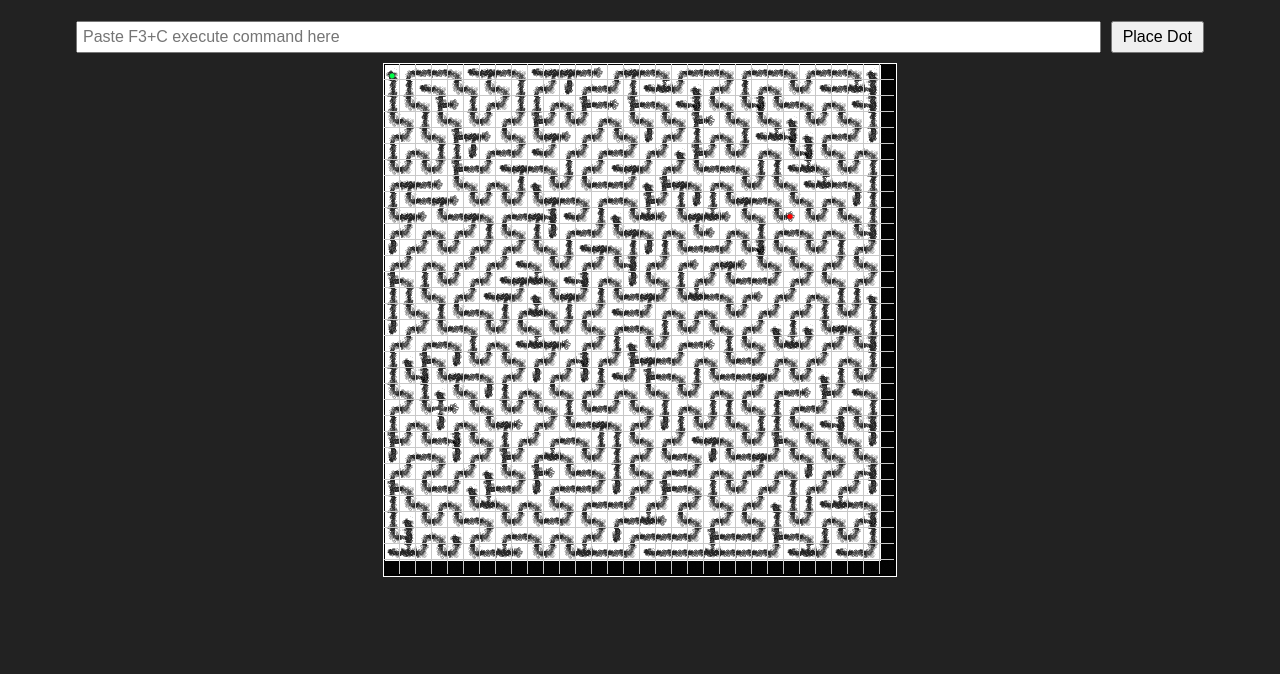
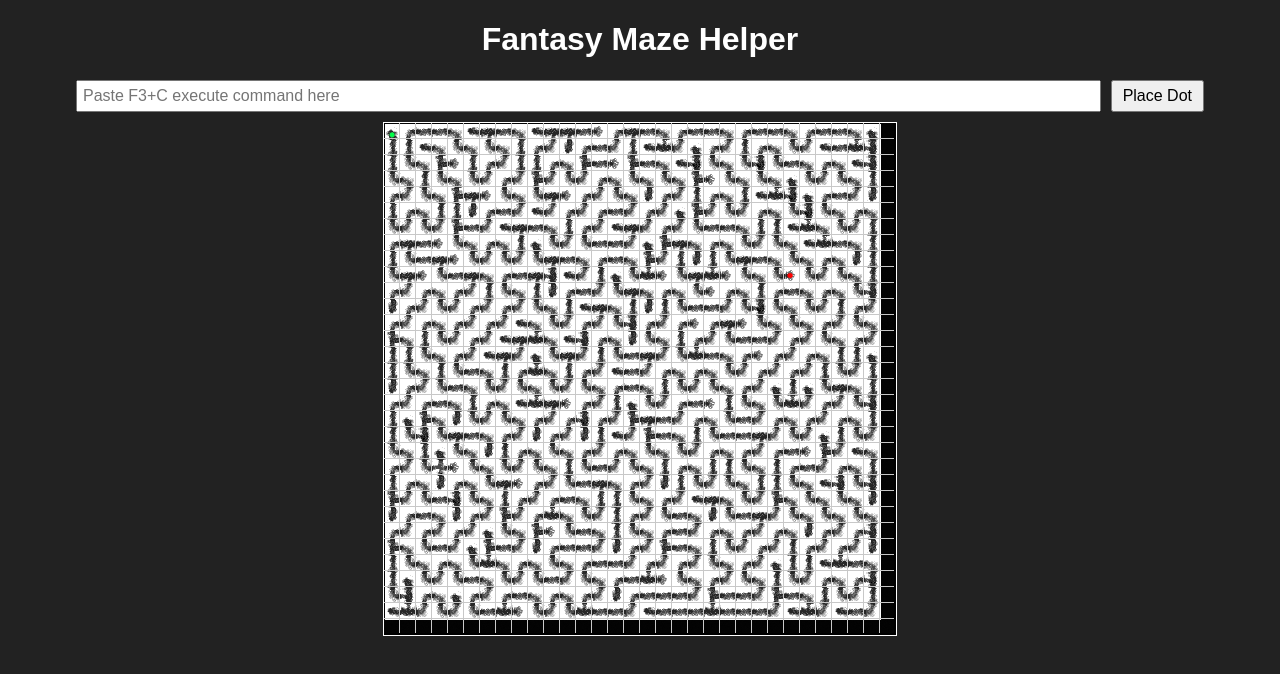
Before and after one commit to ZyskiDev/FantasyMazeHelper, a plain HTML site: page index.html in a window 1280 px wide. Drawn offline with Linux system fonts and the light colour scheme.

Commit message:
Update index.html

```diff
--- a/index.html
+++ b/index.html
@@ -12,7 +12,7 @@
 </head>
 <body>
 
-  <h1></h1>
+  <h1>Fantasy Maze Helper</h1>
 
   <input type="text" id="coordInput" placeholder="Paste F3+C execute command here">
   <button onclick="drawDotFromInput()">Place Dot</button>
```
